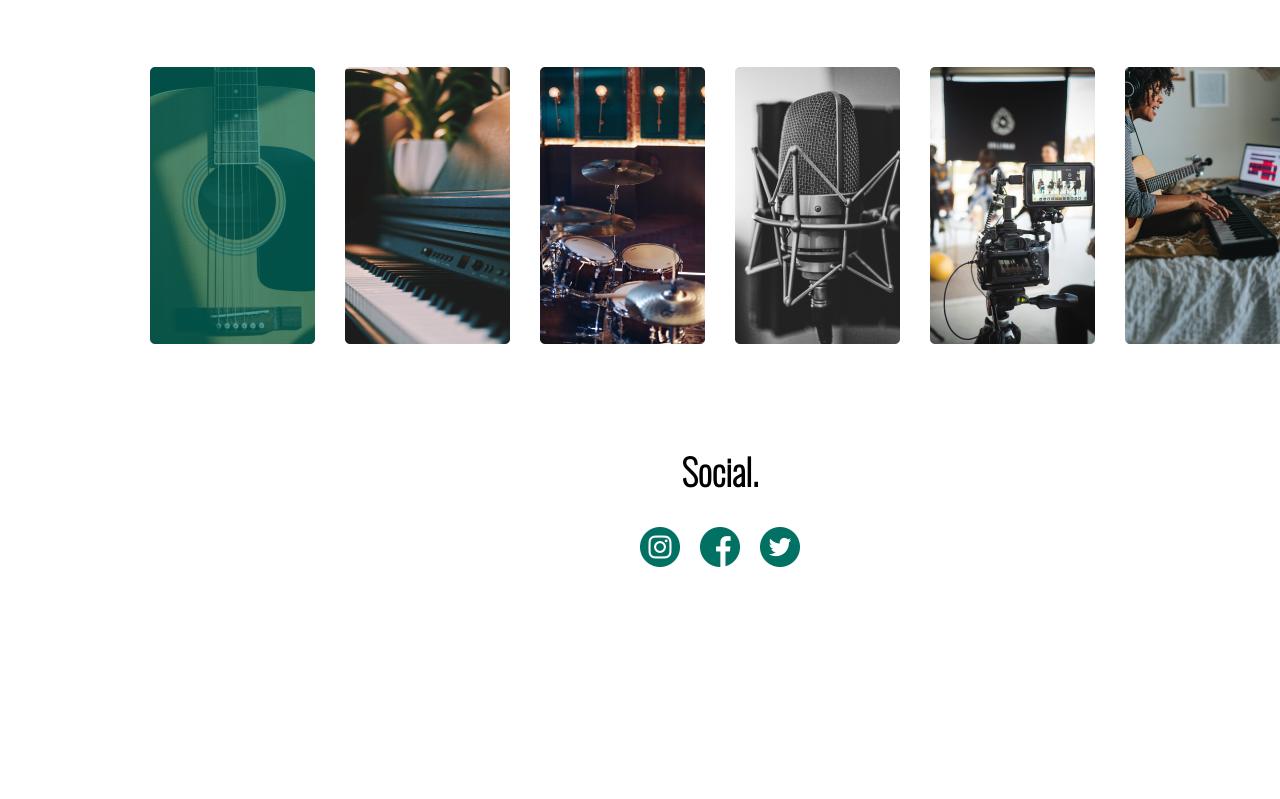
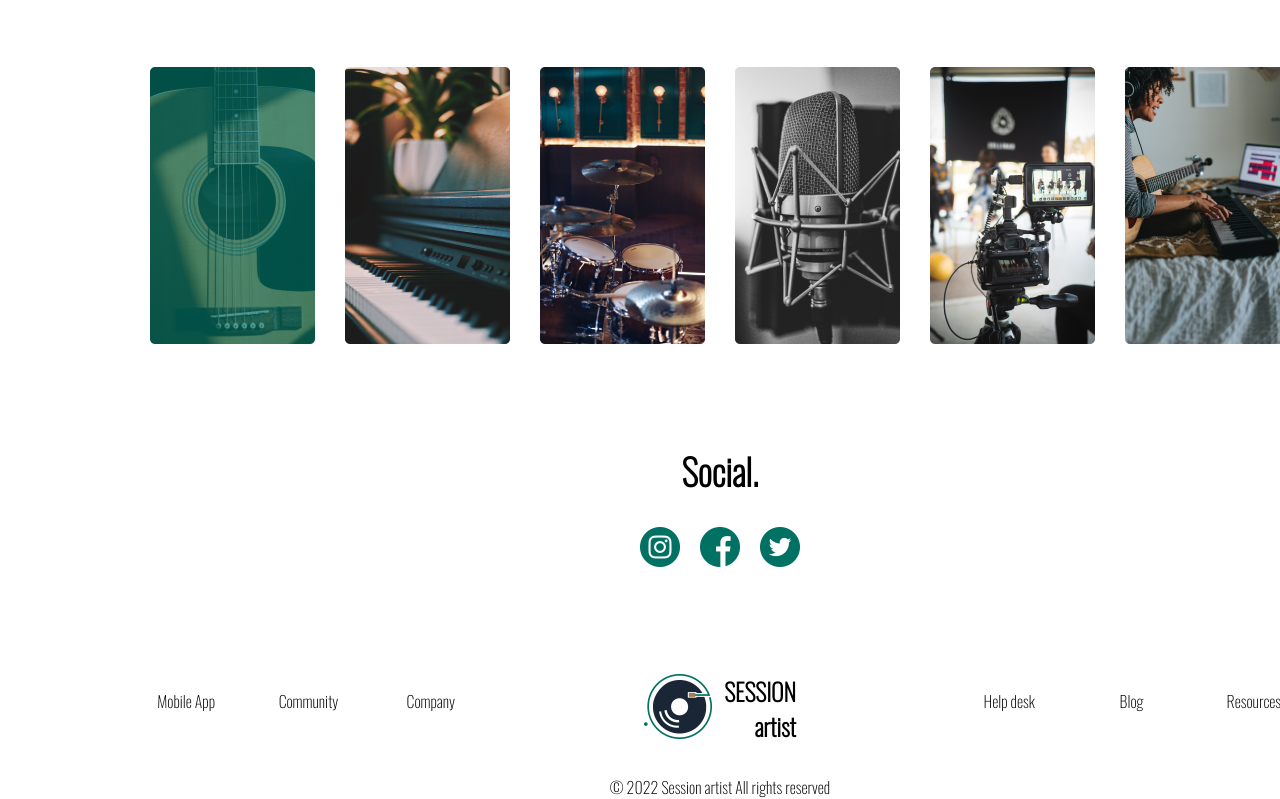
Before and after one commit to AlexPal005/SessionArtist, a website: page index.html in a window 1280 px wide. Shown: the part 493-1292 px from the top of the page. Before the commit the page ends 1064 px from the top, so only its background shows below. Drawn offline with nearby package versions, Linux system fonts and the light colour scheme.

Commit message:
add footer

```diff
--- /dev/null
+++ b/css/footer.css
@@ -0,0 +1,26 @@
+.footer{
+    display: grid;
+    grid-template-columns: repeat(3, 1fr) 406px repeat(3, 1fr) ;
+    grid-gap: 50px;
+    margin-top: 100px;
+}
+.footer > p{
+    font-size: 16px;
+    font-family: 'Oswald', sans-serif;
+    line-height: 19px;
+    font-weight: 500;
+    text-align: center;
+    margin-top: 21px;
+}
+.footerLogo{
+    margin: 0 auto;
+}
+.footermain{
+    height: 117px;
+}
+.footermain > p{
+    font-family: 'Oswald', sans-serif;
+    font-size: 16px;
+    text-align: center;
+    margin-top: 31px;
+}
--- a/css/header.css
+++ b/css/header.css
@@ -13,16 +13,16 @@
     grid-template-columns: 289px 491px 360px;
     height: 88px;
 }
-#logoBlock{
+.logoBlock{
     display: flex;
     padding-top: 3px;
 }
-#logoBlock > img{
+.logoBlock > img{
     width: 68px;
     height: 65px;
     margin-right: 12px;
 }
-#logoBlock p{
+.logoBlock p{
     font-family: 'Oswald', sans-serif;
     font-size: 24px;
     font-weight: bold;
--- a/index.html
+++ b/index.html
@@ -12,6 +12,7 @@
     <link type = "text/css" rel = "stylesheet" href = "css/textContent.css">
     <link type = "text/css" rel = "stylesheet" href = "css/cards.css">
     <link type = "text/css" rel = "stylesheet" href = "css/social.css">
+    <link type = "text/css" rel = "stylesheet" href = "css/footer.css">
    <!--Google font-->
     <link rel="preconnect" href="https://fonts.googleapis.com"><link rel="preconnect" href="https://fonts.gstatic.com" crossorigin>
     <link href="https://fonts.googleapis.com/css2?family=Oswald:wght@200&display=swap" rel="stylesheet">
@@ -22,8 +23,8 @@
 <div class = "wrapper">
     <!--Header-->
     <div class = "header">
-        <div id = "logoBlock">
-            <img id = "imgIn" src = "media/logo.png">
+        <div class = "logoBlock">
+            <img src = "media/logo.png">
             <p>SESSION<br> artist</p>
         </div>
         <div id = "blockSearch">
@@ -69,6 +70,24 @@
             <a href ="https://twitter.com/"><img src ="media/twitter.png"></a>
         </div>
     </div>
+
+    <!-- Footer-->
+    <div class = "footermain">
+        <div class = "footer">
+            <p>Mobile App</p>
+            <p>Community</p>
+            <p>Company</p>
+            <div class = "logoBlock footerLogo">
+                <img src = "media/logo.png">
+                <p>SESSION<br> artist</p>
+            </div>
+            <p>Help desk</p>
+            <p>Blog </p>
+            <p>Resources</p>
+        </div>
+        <p>© 2022 Session artist All rights reserved</p>
+    </div>
+
 </div>
 
 </body>
```
